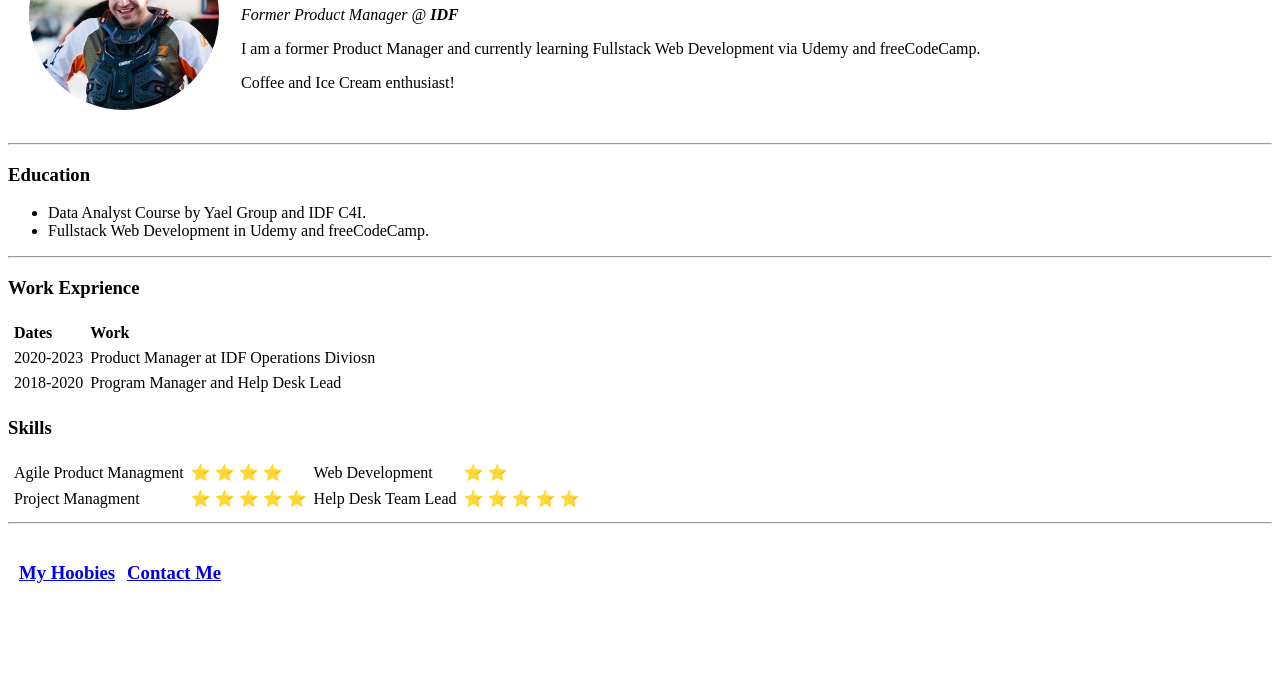
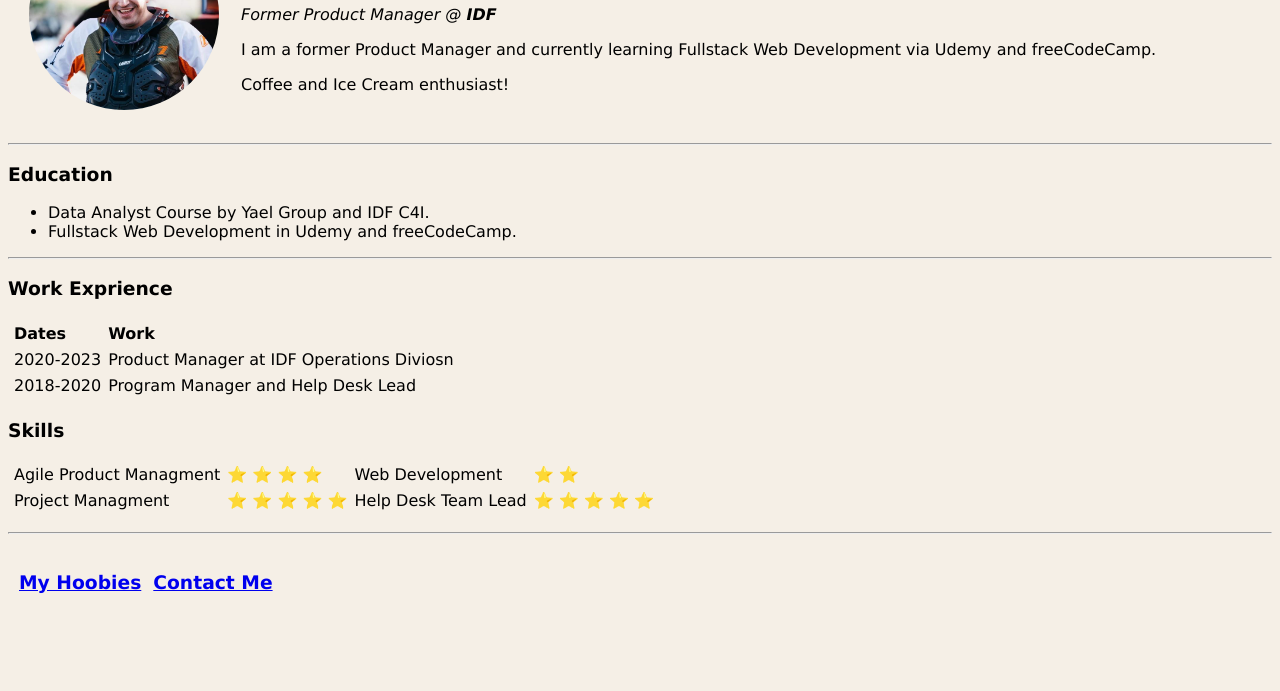
Before and after one commit to nad1z/CV, a plain HTML site: page index.html in a window 1280 px wide. Shown: the part 109-800 px from the top of the page. Drawn offline with Linux system fonts and the light colour scheme.

Commit message:
Add files via upload
Changed fonts

```diff
--- a/index.html
+++ b/index.html
@@ -2,10 +2,15 @@
 <html lang="en">
 <head>
     <meta charset="UTF-8">
-    <title>Idan Zehavian</title>
+    <title>Idan Zehavian (Product Manager)</title>
+    <style>
+        body {
+            background-color: #F5EFE6;
+        }
+    </style>
 </head>
 <body>
-    <table cellspacing=20>
+    <table cellspacing=20 style="font-family:verdana">
         <tr>
             <td><img src="images/1657784539023.jfif" alt="Idan Zehavian Profile Picture" srcset="" width="190" height="190">
                 <style>img {
@@ -21,14 +26,14 @@
         </tr>
     </table>
     <hr>
-    <h3><strong>Education</strong></h3>
+        <h3 style="font-family:verdana"><strong>Education</strong></h3>
             <ul>
-                <li>Data Analyst Course by Yael Group and IDF C4I.</li>
-                <li>Fullstack Web Development in Udemy and freeCodeCamp.</li>
+                <li style="font-family:verdana">Data Analyst Course by Yael Group and IDF C4I.</li>
+                <li style="font-family:verdana">Fullstack Web Development in Udemy and freeCodeCamp.</li>
             </ul>
     <hr>
-    <h3><strong>Work Exprience</strong></h3>
-    <table cellspacing="5">
+        <h3 style="font-family:verdana"><strong>Work Exprience</strong></h3>
+        <table cellspacing="5" style="font-family:verdana">
             <tr>
                 <style>th {
                     text-align: left;
@@ -46,8 +51,8 @@
                 <td>Program Manager and Help Desk Lead</td>
             </tr>
         </table>
-    <h3><strong>Skills</strong></h3>
-    <table cellspacing="5">
+        <h3 style="font-family:verdana"><strong>Skills</strong></h3>
+        <table cellspacing="5" style="font-family:verdana">
             <tr>
                 <td>Agile Product Managment</td>
                 <td>&#11088; &#11088; &#11088; &#11088;</td>
@@ -61,8 +66,9 @@
                 <td>&#11088; &#11088; &#11088; &#11088; &#11088;</td>
             </tr>
         </table>
+    </p>
     <hr>
-    <table cellspacing="10">
+    <table cellspacing="10" style="font-family:verdana">
         <tr>
             <td><h3><a href="hoobies.html">My Hoobies</a></h3></td>
             <td><h3><a href="Contact Me.html">Contact Me</a></h3></td>
```
Also changed, not shown: Contact Me.html (+7 -7 lines), hoobies.html (+3 -3 lines). Lines whose indentation alone changed are shown as unchanged.
